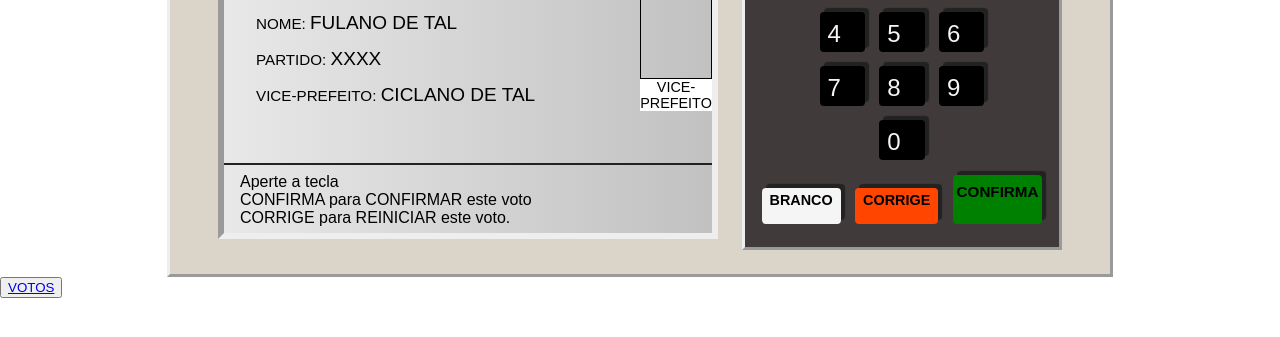
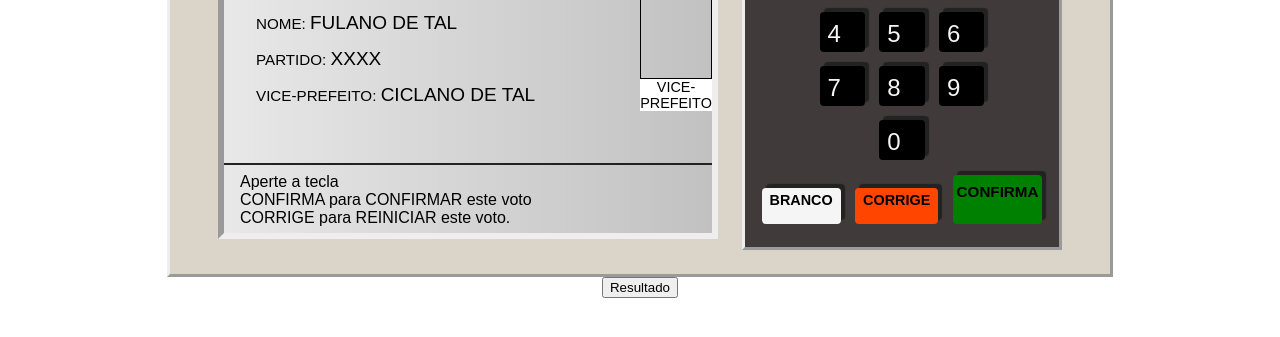
Before and after one commit to joaopedro489/urna-eletronica-tees, a plain HTML site: page index.html in a window 1280 px wide. Shown: the part 273-610 px from the top of the page. Drawn offline with Linux system fonts and the light colour scheme; no server answers.

Commit message:
try again

```diff
--- a/index.html
+++ b/index.html
@@ -97,8 +97,10 @@
     </div>
   </div>
 
-  <div>
-    <button><a href="resultado.php">VOTOS</a></button>
+  <div style="margin-left: auto; margin-right: auto; width: fit-content;">
+    <a href="./resultado.php">
+      <button>Resultado</button>
+    </a>
   </div>
 
 </body>
```
